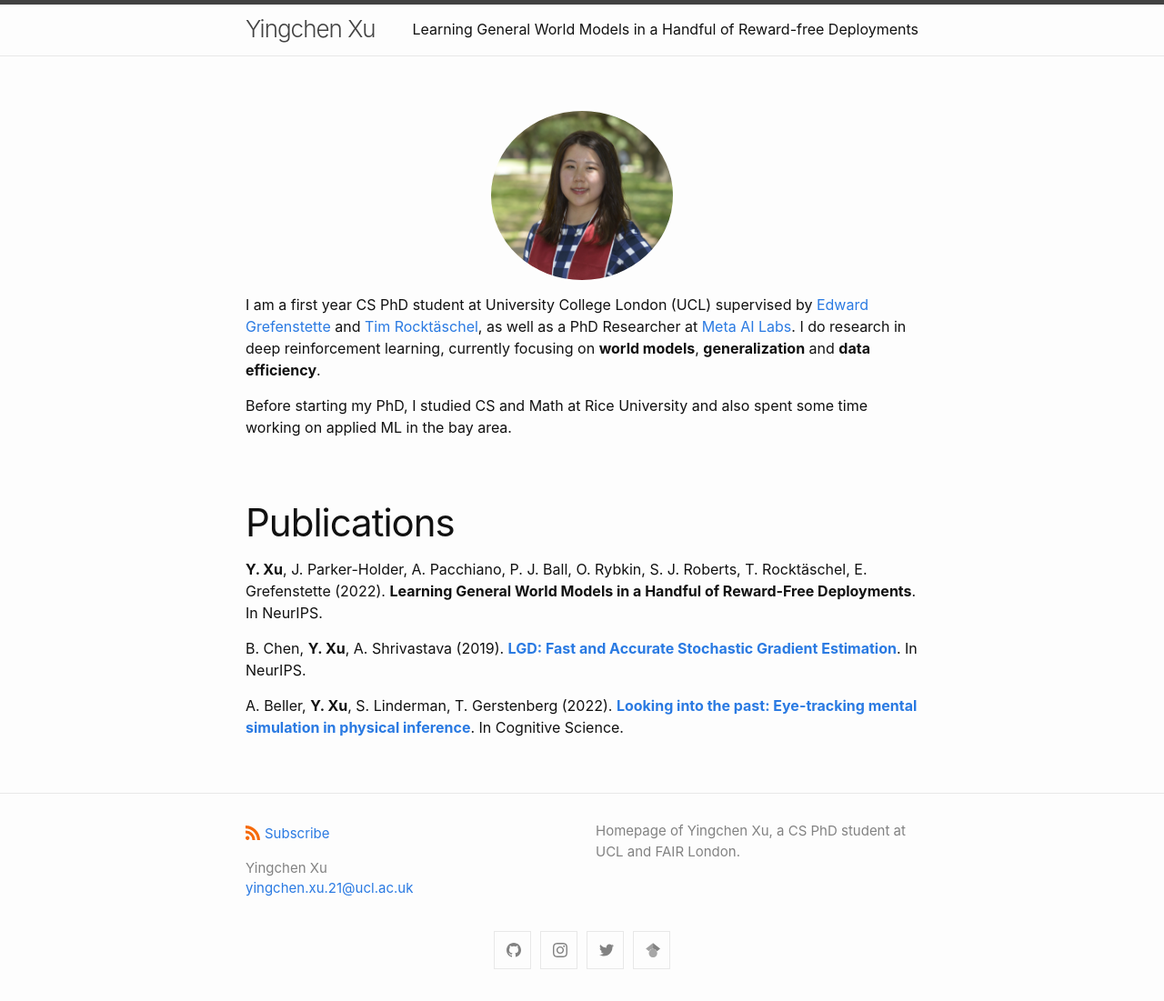
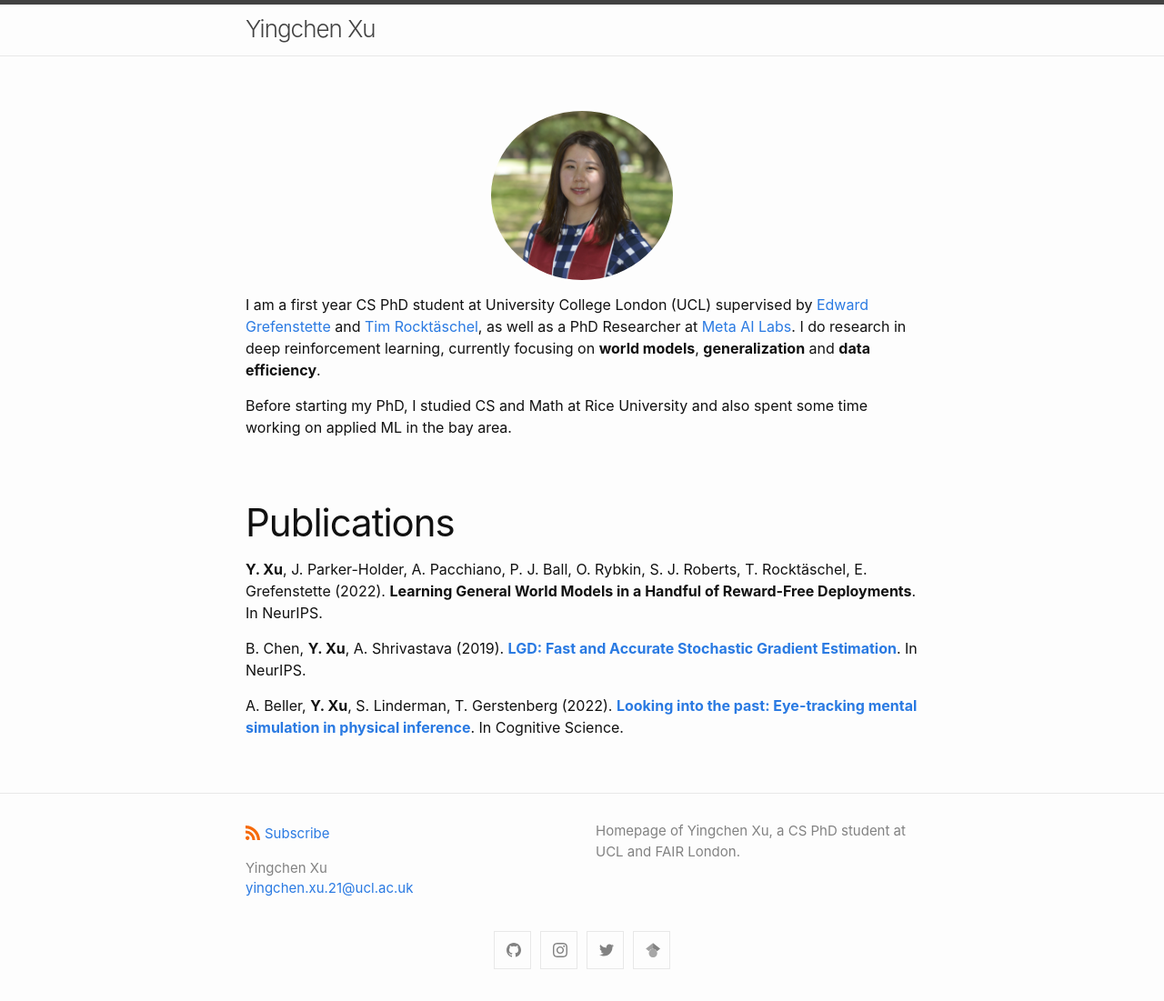
Before and after one commit to ycxuyingchen/ycxuyingchen.github.io, a Jekyll site: the page built from index.markdown, in a window 1280 px wide. Shown: the whole page at 91% size. Built offline with Jekyll 4.4.1, drawn with Linux system fonts in a browser that asks for light colours.

Commit message:
hide page from homepage

```diff
--- a/_includes/header.html
+++ b/_includes/header.html
@@ -20,9 +20,11 @@
         <div class="trigger">
           {%- for path in page_paths -%}
             {%- assign my_page = site.pages | where: "path", path | first -%}
-            {%- if my_page.title -%}
-            <a class="page-link" href="{{ my_page.url | relative_url }}">{{ my_page.title | escape }}</a>
-            {%- endif -%}
+            {% unless my_page.exclude %}
+              {%- if my_page.title -%}
+              <a class="page-link" href="{{ my_page.url | relative_url }}">{{ my_page.title | escape }}</a>
+              {%- endif -%}
+            {% endunless %}
           {%- endfor -%}
         </div>
       </nav>
--- a/cascade.markdown
+++ b/cascade.markdown
@@ -4,6 +4,7 @@ order: 1
 permalink: /cascade/
 description: Learning General World Models in a Handful of Reward-free Deployments
 title: Learning General World Models in a Handful of Reward-free Deployments
+exclude: true
 ---
 
 <style>
```
